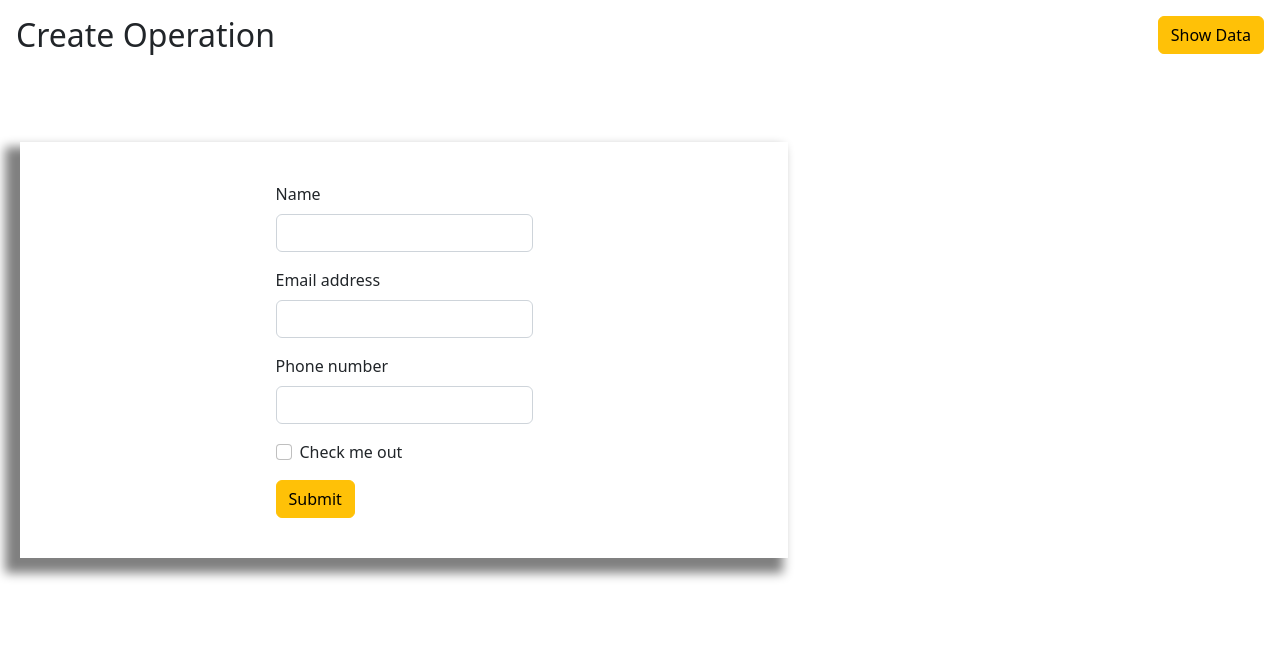
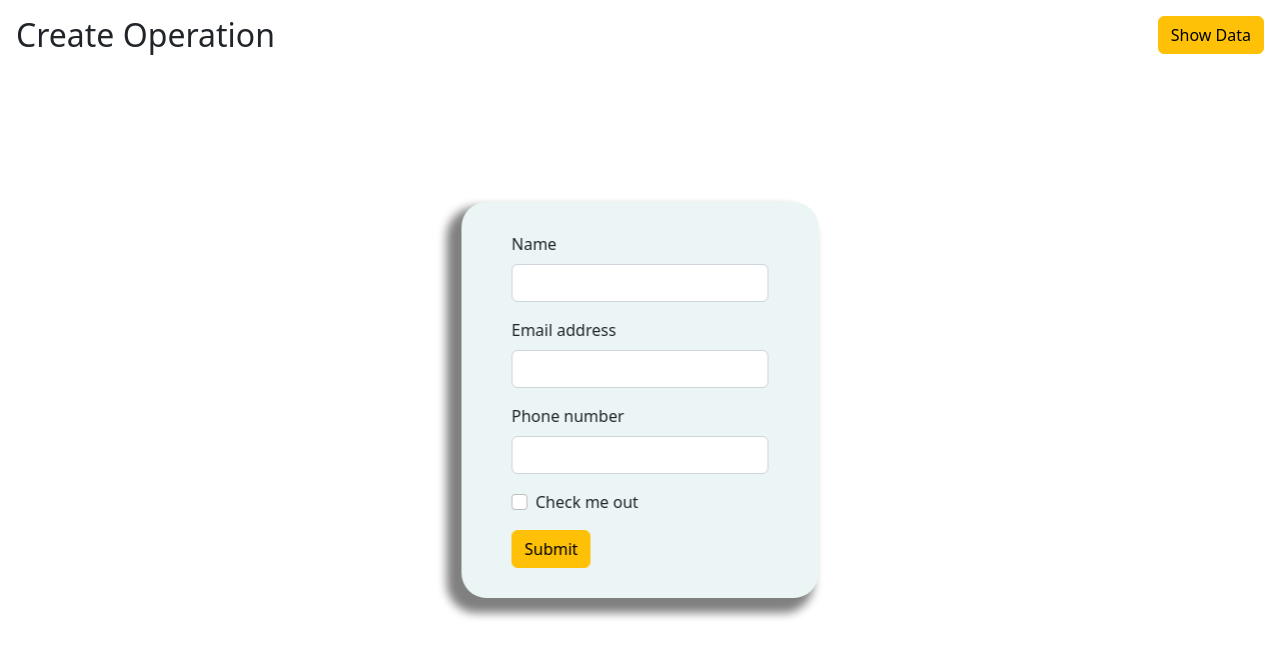
Before and after one commit to Mdsamir92/crud-app, a React (Create React App) app: page / in a window 1280 px wide. Shown: the top 658 px of the page. Built offline with nearby package versions, Linux system fonts and the light colour scheme.

Commit message:
Update Create.js

```diff
--- a/src/Create.js
+++ b/src/Create.js
@@ -2,7 +2,7 @@ import React, { useState } from 'react'
 import axios from 'axios';
 import { useNavigate } from 'react-router-dom';
 import { Link } from 'react-router-dom';
-
+import "./Create.css"
 
 function Create() {
 
@@ -37,7 +37,7 @@ function Create() {
         </Link>
       </div>
 
-      <div style={{ margin: "80px", padding: "40px", width: "60%", marginTop: "80px", marginLeft: "20px", boxShadow: "-10px  10px  10px  5px grey", display: "grid", placeItems: "center" }}>
+       <div className='form-container'>
         <form >
           <div className="mb-3">
             <label className="form-label">Name</label>
```
